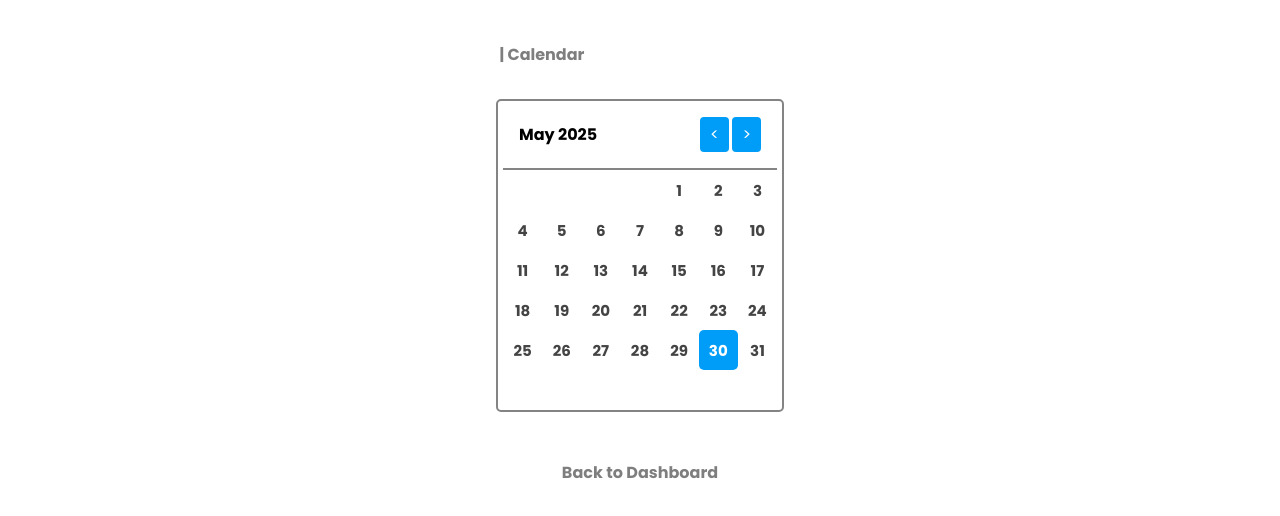
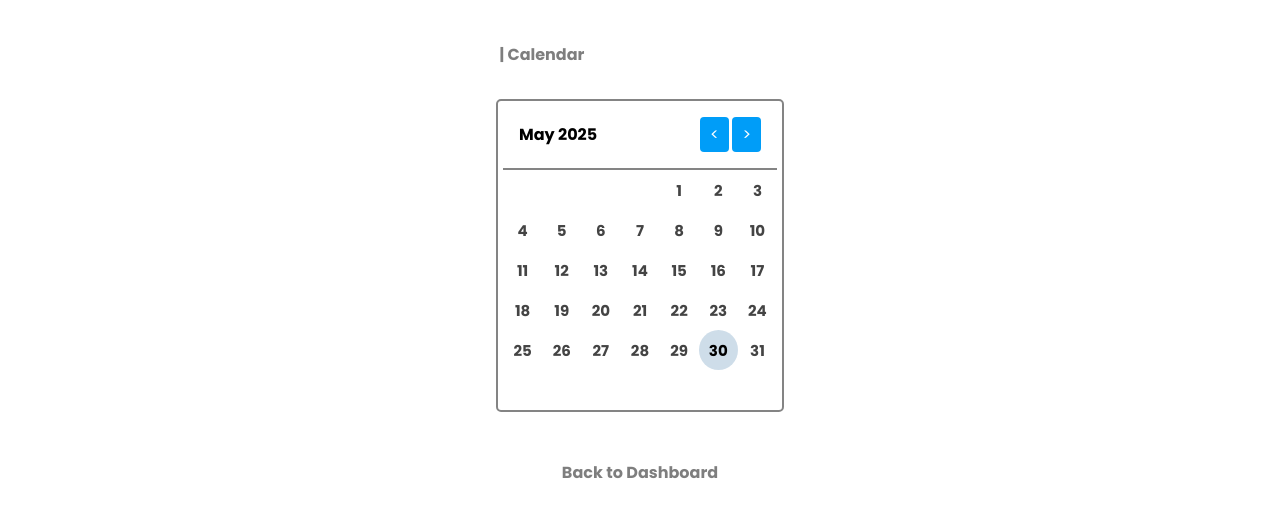
Before and after one commit to courthub74/viking_arena_time_card, a plain HTML site: page html/calendar/monthly_calendar.html in a window 1280 px wide. Shown: the part 126-642 px from the top of the page. Drawn offline with Linux system fonts and the light colour scheme; a web font is replaced by a local one.

```diff
--- a/css/monthly_calendar.css
+++ b/css/monthly_calendar.css
@@ -165,7 +165,7 @@
      --date-color: #d1cfcf;
      --today-color: #009df8c2;
      --today-color: #009df88b;
-     --today-color: #009df847;
+     /* --today-color: #009df847; */
 
      /* May be taken care of in JS */
      --filled-color: #009df8c2;
@@ -280,17 +280,7 @@
     left: 0;
 }
 
-/* Order for the Menu button logos */
 
-/* Make the dark mode menu go away */
-/* .menu_button #menu_burgers .burger:last-child {
-    display: none;
-} */
-
-/* Make the lite mode menu come on in dark mode */
-/* .dark-mode .menu_button #menu_burgers .burger:last-child {
-    display: block;
-} */
 
 /* When Burger button (or burger class) is active */
 .burger.active {
@@ -956,12 +946,10 @@
 /* Current day */
 #calendar-body td.today {
     background-color: var(--today-color);
-    font-weight: bold;
-    /* color: #3498db; */
+    background-color: var(--input-background);
+    /* border: 2px solid var(--today-color); */
     color: var(--text-color);
-    color: white;
     border-radius: 50%;
-    border-radius: 5px;
 }
 
 
@@ -979,7 +967,6 @@
     color: var(--date-filled-color);
     font-weight: bold;
     /* padding: .3em .6em; */
-    border-radius: 5px;
 }
 
 /* ****************** */
--- a/js/calendar/test/cal_test_two.js
+++ b/js/calendar/test/cal_test_two.js
@@ -402,6 +402,9 @@
 
         // disable the submit button
         newSubmitButton.disabled = true;
+
+        // Re-render the calendar to reflect changes
+        renderCalendar(currentMonth, currentYear);
     });
 }
 
```
